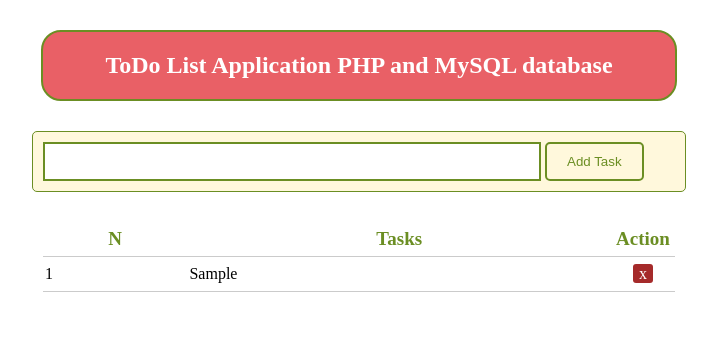
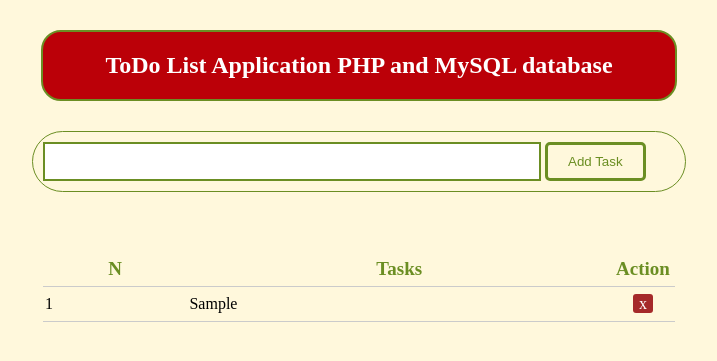
Before and after one commit to advego98/practica_a12, a PHP site: page / in a window 1280 px wide. Shown: the top 361 px of the page, without its empty margins (281-998 px from the left). Run offline with PHP 8.4, Linux system fonts and the light colour scheme; tables that the repository leaves empty or names only in its code hold one stand-in row (values such as "Sample post").

Commit message:
actualizacion frontend

```diff
--- a/public/css/style.css
+++ b/public/css/style.css
@@ -3,14 +3,14 @@
 	margin: 30px auto;
 	text-align: center;
 	color: 	#FFFFFF;
-	background: #e96066;
+	background: #bb0008;
 	border: 2px solid #6B8E23;
 	border-radius: 20px;
 }
 form {
 	width: 50%;
 	margin: 30px auto;
-	border-radius: 5px;
+	border-radius: 35px;
 	padding: 10px;
 	background: #FFF8DC;
 	border: 1px solid #6B8E23;
@@ -29,14 +29,14 @@
 	height: 39px;
 	background: #FFF8DC;
 	color: 	#6B8E23;
-	border: 2px solid #6B8E23;
+	border: 3px solid #6B8E23;
 	border-radius: 5px;
 	padding: 5px 20px;
 }
 
 table {
     width: 50%;
-    margin: 30px auto;
+    margin: 60px auto;
     border-collapse: collapse;
 }
 
@@ -73,3 +73,9 @@
 	border-radius: 3px;
 	text-decoration: none;
 }
+
+body{
+
+  	background: #FFF8DC;
+
+}
--- a/src/index.php
+++ b/src/index.php
@@ -3,7 +3,7 @@
 	$errors = "";
 
 	// connect to database
-	$db = mysqli_connect("localhost", "root", "", "todo");
+	$db = mysqli_connect("localhost", "root", "linuxlinux", "todo");
 
 	// insert a quote if submit button is clicked
 	if (isset($_POST['submit'])) {
```
